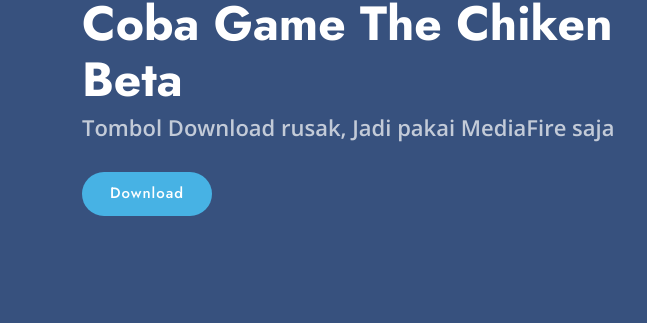
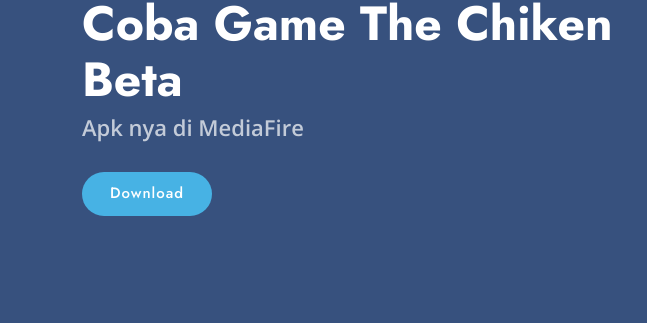
Before and after one commit to BagysAryn/Website.github.io, a plain HTML site: page index.html in a window 1280 px wide. Shown: the part 244-567 px from the top of the page, 0-647 px from the left. Drawn offline with nearby package versions, Linux system fonts and the light colour scheme.

Commit message:
Update index.html

```diff
--- a/index.html
+++ b/index.html
@@ -91,7 +91,7 @@
         <div class="row gy-4">
           <div class="col-lg-6 order-2 order-lg-1 d-flex flex-column justify-content-center">
             <h1 class="">Coba Game The Chiken Beta</h1>
-            <p class="">Tombol Download rusak, Jadi pakai MediaFire saja</p>
+            <p class="">Apk nya di MediaFire</p>
             <div class="d-flex">
               <a href="https://www.mediafire.com/file/k7nos1xiemmi6go/TheChiken.apk/file" class="btn-get-started">Download</a>
 
```
